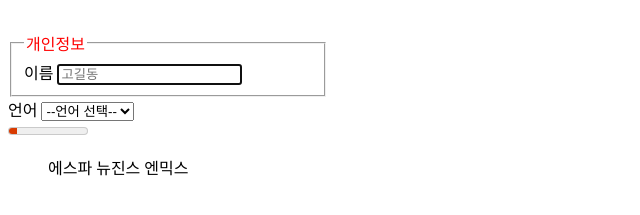
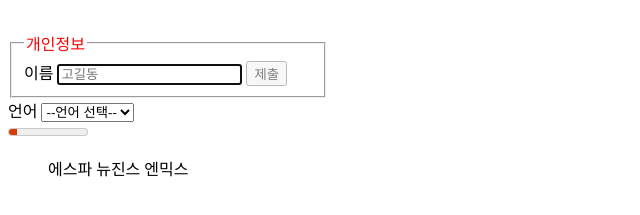
Before and after one commit to wallaby150/test, a plain HTML site: page study/study.html in a window 1280 px wide. Shown: the part 257-472 px from the top of the page, 0-640 px from the left. Drawn offline with Linux system fonts and the light colour scheme.

Commit message:
0612_커서, 투명도 공부

```diff
--- a/study/study.html
+++ b/study/study.html
@@ -27,6 +27,7 @@
           maxlength="10"
           autofocus
         />
+        <button>제출</button>
       </fieldset>
     </form>
     <br />
--- a/study/study_style.css
+++ b/study/study_style.css
@@ -83,3 +83,8 @@ div {
 #fifth {
   z-index: 1;
 }
+
+button {
+  cursor: pointer;
+  opacity: 0.5;
+}
```
